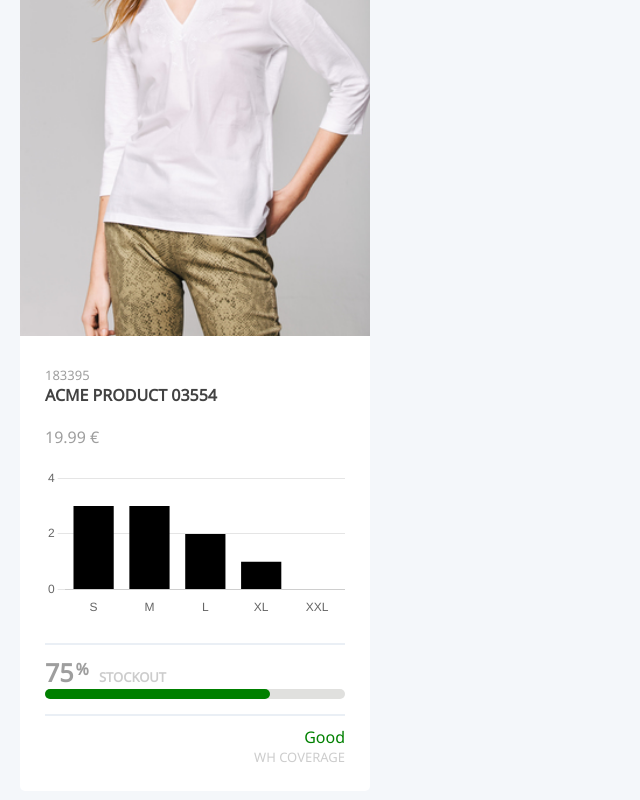
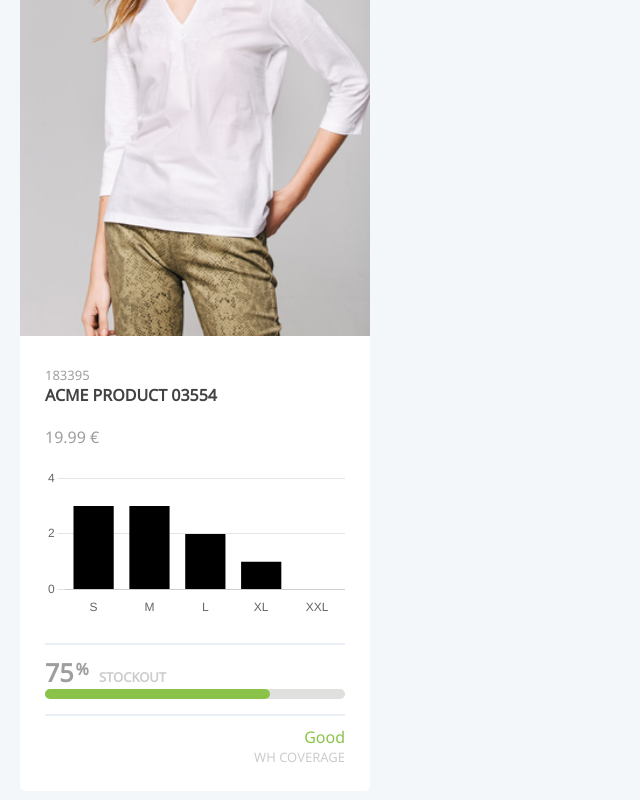
Before and after one commit to mndiaz90/stockouts, a React (Create React App) app: page / in a window 1280 px wide. Shown: the part 1247-2047 px from the top of the page, without its empty margins (0-640 px from the left). Built offline with nearby package versions, Linux system fonts and the light colour scheme.

Commit message:
Refactor css Add global variable and change css class name

```diff
--- a/src/App.css
+++ b/src/App.css
@@ -1,4 +1,8 @@
 @import url(https://fonts.googleapis.com/css?family=Noto+Sans);
+
+:root {
+  --light-gray: #9e9e9e;
+}
 
 * {
   box-sizing: border-box;
--- a/src/components/ProductCard/styles.css
+++ b/src/components/ProductCard/styles.css
@@ -66,7 +66,7 @@
 
 .card-data__code {
   font-size: 13px;
-  color: #9e9e9e;
+  color: var(--light-gray);
 }
 
 .card-data__name {
@@ -75,7 +75,7 @@
 
 .card-data__price {
   margin: 20px 0 20px;
-  color: #9e9e9e;
+  color: var(--light-gray);
 }
 
 .card-data__chart {
--- a/src/components/ProgressBar/index.js
+++ b/src/components/ProgressBar/index.js
@@ -1,7 +1,7 @@
 import React from "react";
 import "./styles.css";
 
-const ProgressBar = ({ bgcolor = "green", completed }) => {
+const ProgressBar = ({ bgcolor = "#8bc34a", completed }) => {
   const progressBarFilled = {
     width: `${completed}%`,
     backgroundColor: bgcolor,
--- a/src/components/ProgressBar/styles.css
+++ b/src/components/ProgressBar/styles.css
@@ -4,7 +4,7 @@
 
 .progress-bar__whcoverage {
   margin-right: 2px;
-  color: #9e9e9e;
+  color: var(--light-gray);
   font-weight: 600;
   font-size: 25px;
 }
@@ -12,7 +12,7 @@
 .progress-bar__percent {
   position: relative;
   top: -7px;
-  color: #9e9e9e;
+  color: var(--light-gray);
   font-weight: bold;
 }
 
--- a/src/components/StockoutLevel/index.js
+++ b/src/components/StockoutLevel/index.js
@@ -16,11 +16,11 @@ const StockoutLevel = ({ wh_coverage }) => {
       <ProgressBar completed={wh_coverage} />
       <Separator />
       {wh_coverage < WH_COVERAGE ? (
-        <span className="coverage-low">{COVERAGE_TYPE.VeryLow}</span>
+        <span className="coverage-low__span">{COVERAGE_TYPE.VeryLow}</span>
       ) : (
-        <span className="coverage-good">{COVERAGE_TYPE.Good}</span>
+        <span className="coverage-good__span">{COVERAGE_TYPE.Good}</span>
       )}
-      <span className="coverage">WH COVERAGE</span>
+      <span className="wh-coverage__span">WH COVERAGE</span>
     </>
   );
 };
--- a/src/components/StockoutLevel/styles.css
+++ b/src/components/StockoutLevel/styles.css
@@ -1,15 +1,15 @@
-.coverage {
+.wh-coverage__span {
   text-align: right;
   color: #9e9e9e87;
   font-size: 13px;
 }
 
-.coverage-low {
+.coverage-low__span {
   text-align: right;
   color: red;
 }
 
-.coverage-good {
+.coverage-good__span {
   text-align: right;
-  color: green;
+  color: #8bc34a;
 }
```
